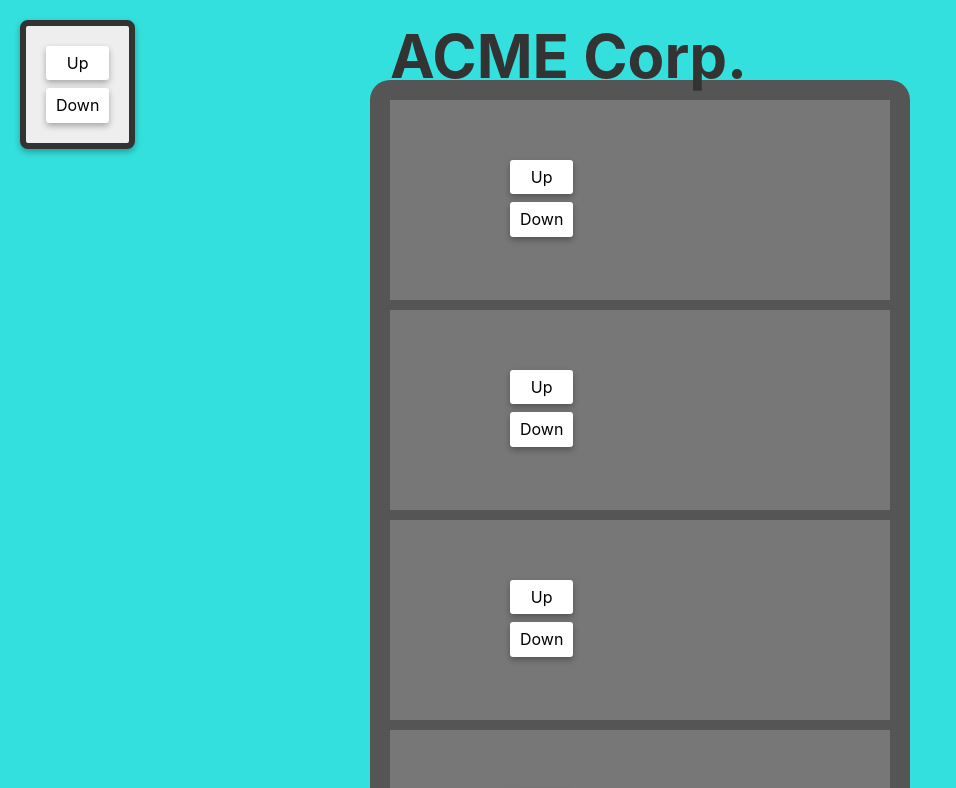
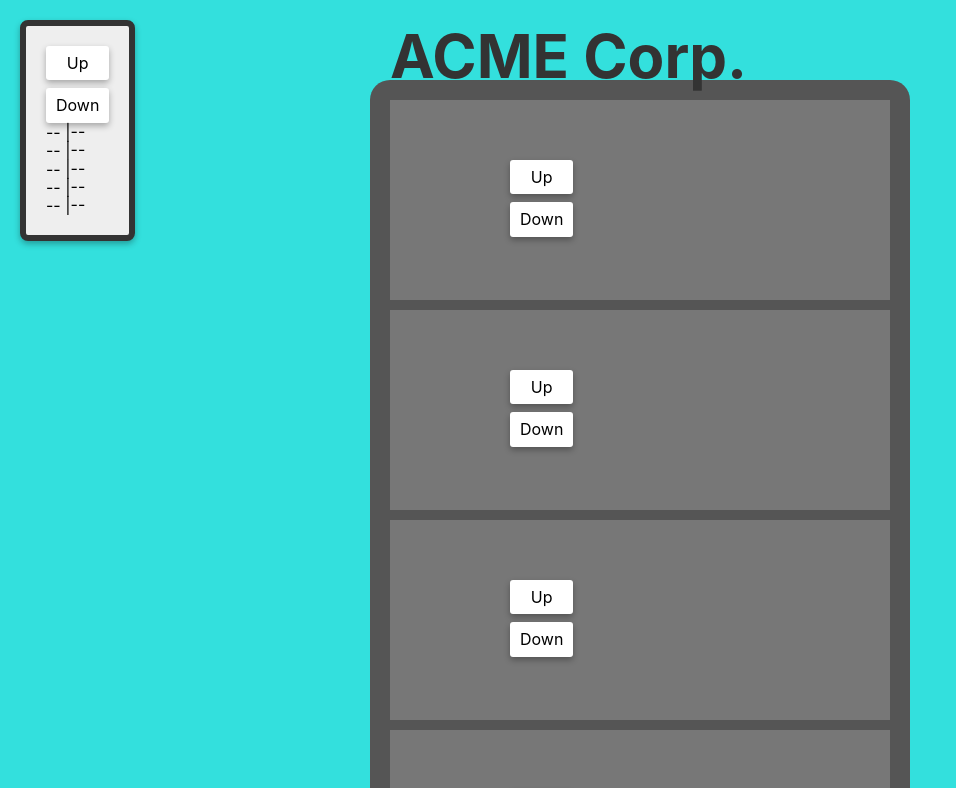
Before and after one commit to Vynlar/elevator-simulator, a React (Create React App) app: page / in a window 1280 px wide. Shown: the top 788 px of the page, without its empty margins (0-956 px from the left). Built offline with nearby package versions, Linux system fonts and the light colour scheme.

Commit message:
added floor request tracking

```diff
--- a/src/App.js
+++ b/src/App.js
@@ -107,8 +107,18 @@
 class App extends Component {
   constructor(props) {
     super(props);
+
+    const makeFloor = () => ({
+      up: false,
+      down: false,
+    });
+
     this.state = {
       floor: 1,
+      requests: R.pipe(
+        R.map(floor => [floor, makeFloor()]),
+        R.fromPairs,
+      )([1,2,3,4,5]),
     };
   }
 
@@ -124,6 +134,14 @@
     }));
   }
 
+  requestUp = floor => {
+    this.setState(R.assocPath(['requests', floor, 'up'], true));
+  }
+
+  requestDown = floor => {
+    this.setState(R.assocPath(['requests', floor, 'down'], true));
+  }
+
   render() {
     return (
       <Container>
@@ -132,15 +150,29 @@
           {[1,2,3,4,5].map(floor => (
             <Floor key={floor}>
               <FloorButtons>
-                <Button>Up</Button>
-                <Button>Down</Button>
+                <Button onClick={() => this.requestUp(floor)}>Up</Button>
+                <Button onClick={() => this.requestDown(floor)}>Down</Button>
               </FloorButtons>
             </Floor>
           ))}
         </Building>
         <ControlPanel>
-          <Button onClick={this.goUp}>Up</Button>
-          <Button onClick={this.goDown}>Down</Button>
+          <div>
+            <Button onClick={this.goUp}>Up</Button>
+            <Button onClick={this.goDown}>Down</Button>
+          </div>
+          {
+            R.pipe(
+              R.values,
+              R.map(({ up, down }) => {
+                return (
+                  <div>
+                    {up ? "Up" : '--'} |
+                    {down ? "Down" : '--'}
+                  </div>
+                )
+              }),
+            )(this.state.requests)}
         </ControlPanel>
       </Container>
     );
```
